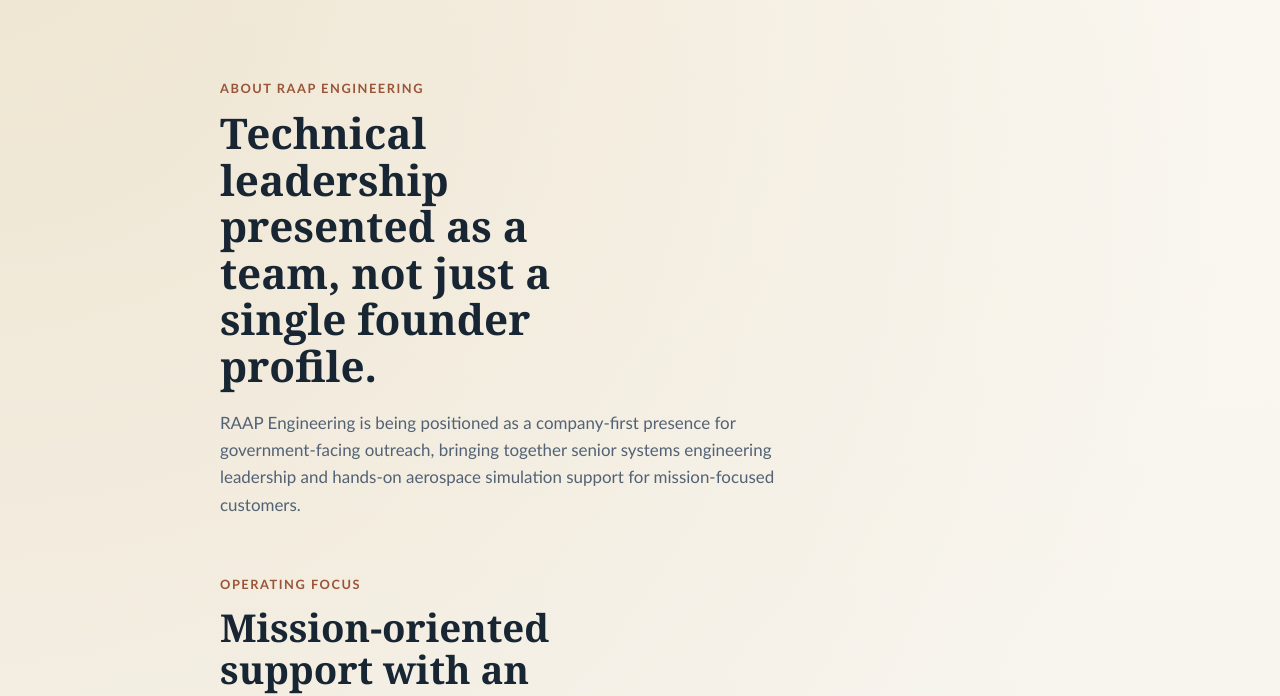
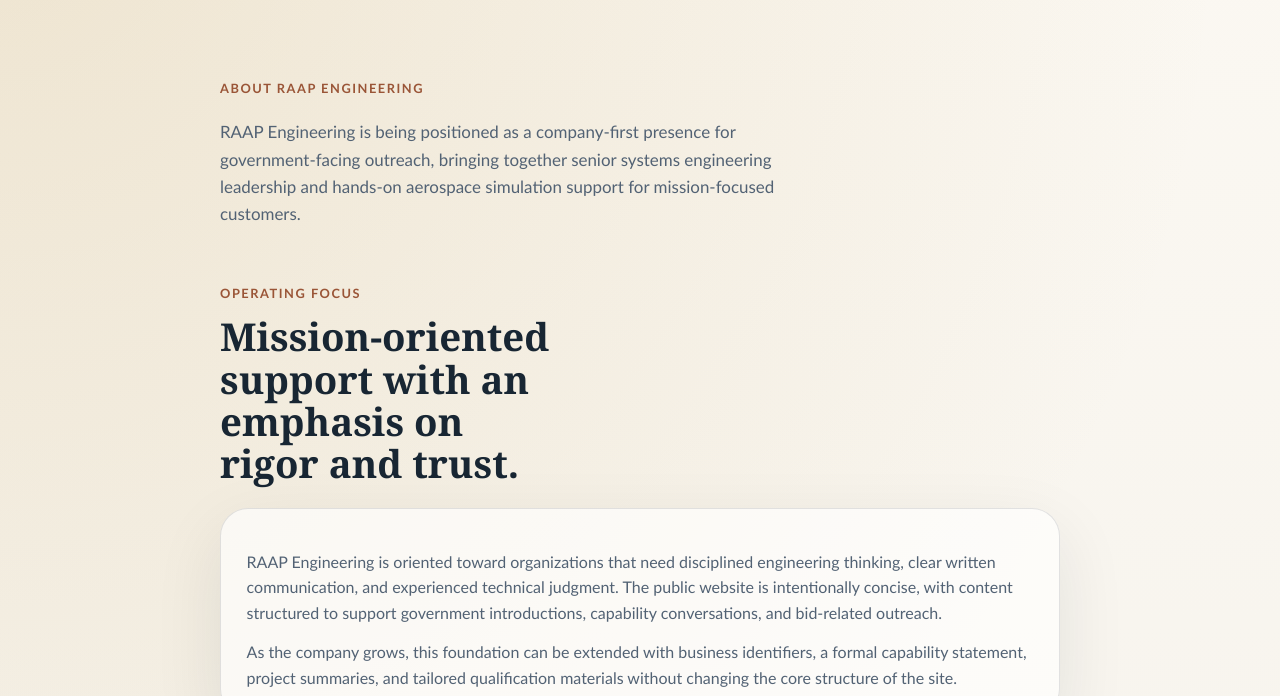
Before and after one commit to giberic4/raap-engineering-site, a plain HTML site: page about.html in a window 1280 px wide. Shown: the part 87-783 px from the top of the page. Drawn offline with Linux system fonts and the light colour scheme.

Commit message:
removing heading

```diff
--- a/about.html
+++ b/about.html
@@ -33,7 +33,6 @@
     <section class="page-hero">
       <div class="shell narrow">
         <p class="eyebrow">About RAAP Engineering</p>
-        <h1>Technical leadership presented as a team, not just a single founder profile.</h1>
         <p class="lead">
           RAAP Engineering is being positioned as a company-first presence for government-facing outreach, bringing
           together senior systems engineering leadership and hands-on aerospace simulation support for mission-focused
```
